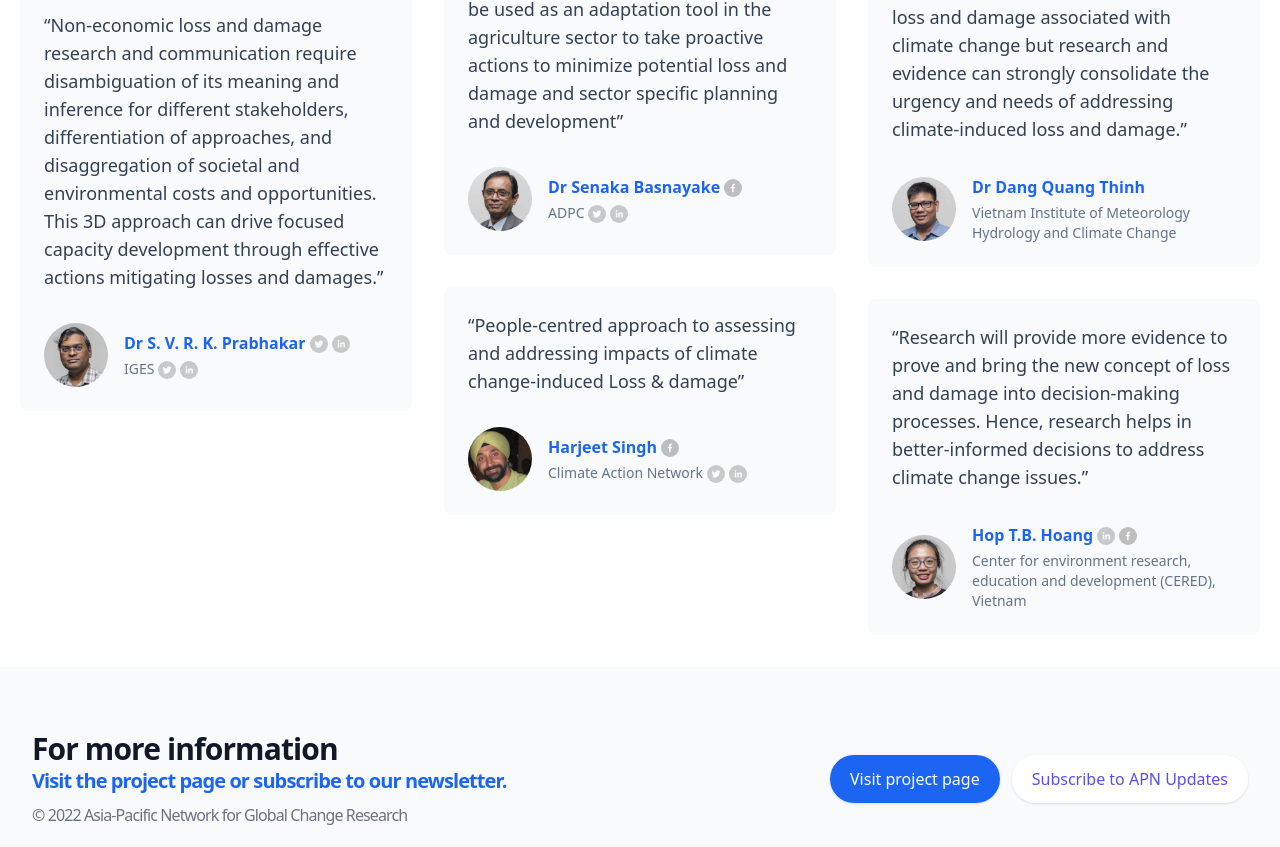
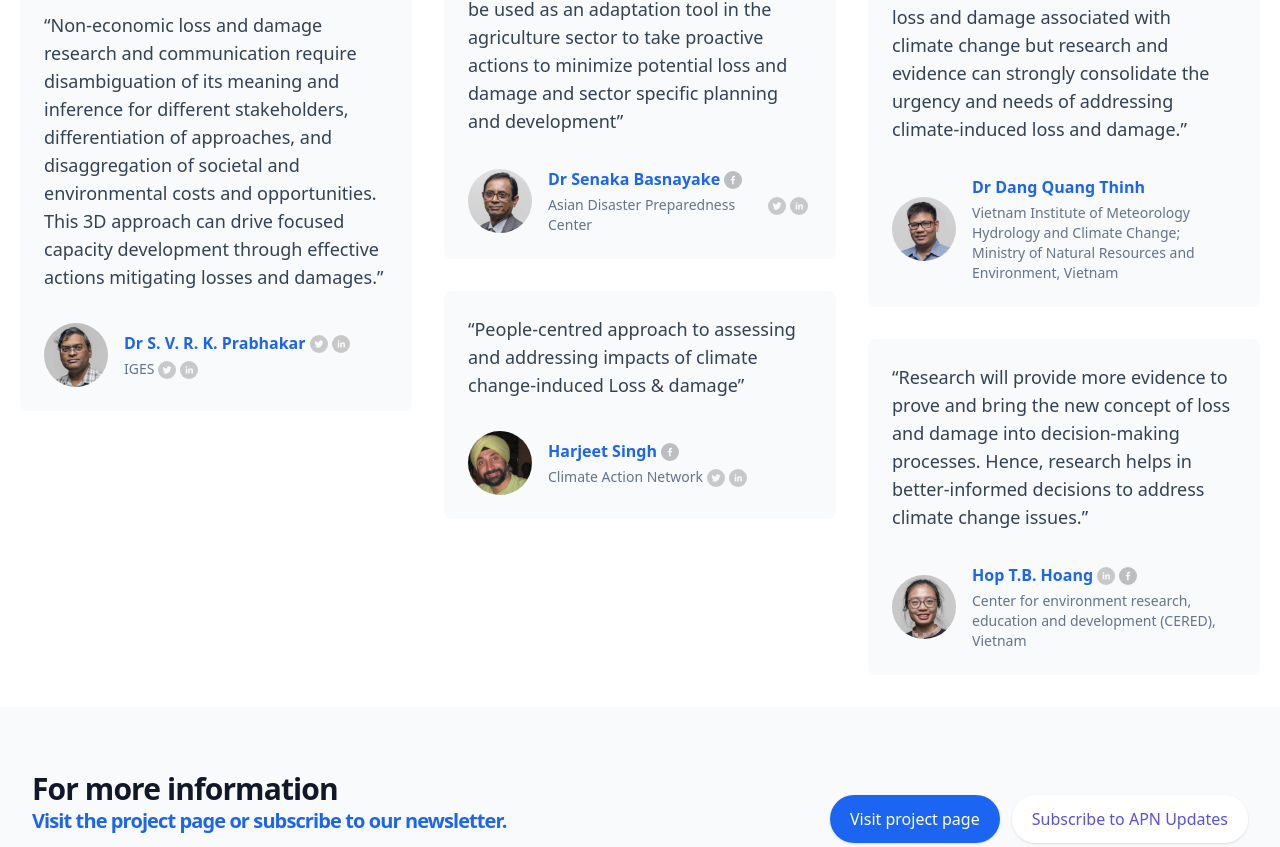
Before and after one commit to APN-ComDev/caf, a Next.js app: page / in a window 1280 px wide. Shown: the part 4294-5141 px from the top of the page. Built offline with nearby package versions, Linux system fonts and the light colour scheme; what tailwindcss-font-inter would draw is missing.

Commit message:
Update photo and affiliation, fix card display.

```diff
--- a/components/index/AuthorCard.js
+++ b/components/index/AuthorCard.js
@@ -46,8 +46,9 @@ export default function AuthorCard({ props }) {
                                 </div>
                             </div>
                             <div className="flex mt-0.5 text-sm font-normal text-slate-500">
-                                <p className='mt-0.5'>{props.org}</p>
-                                <div className='flex flex-auto mt-1 ml-1'>
+                                <div className='flex flex-auto mt-0.5'>
+                                    {props.org}
+                                    <div className='flex flex-auto mt-0.5 ml-1'>
                                         {props.orgTwitter &&
                                             <SocialIcon className="grayscale brightness-150 hover:brightness-100 hover:grayscale-0 mr-1" style={{ height: 18, width: 18 }} url={props.orgTwitter} />
                                         }
@@ -60,6 +61,7 @@ export default function AuthorCard({ props }) {
                                     </div>
                                 </div>
                             </div>
+                        </div>
 
                     </div>
                 </figcaption>
--- a/data/authors.js
+++ b/data/authors.js
@@ -132,7 +132,7 @@ export const authors = [
         col: 2,
         hidden: false,
         name: 'Dr Senaka Basnayake',
-        org: 'ADPC',
+        org: 'Asian Disaster Preparedness Center',
         image: '/images/portraits/sb.jpg',
         orgTwitter: 'https://twitter.com/ADPCnet',
         orgLinkedIn: 'https://www.linkedin.com/in/senaka-basnayake-16bb9b32',
@@ -228,7 +228,7 @@ export const authors = [
         col: 3,
         hidden: false,
         name: 'Dr Dang Quang Thinh',
-        org: 'Vietnam Institute of Meteorology Hydrology and Climate Change',
+        org: 'Vietnam Institute of Meteorology Hydrology and Climate Change; Ministry of Natural Resources and Environment, Vietnam',
         image: '/images/portraits/dt.jpg',
         orgTwitter: '',
         orgLinkedIn: '',
```
Also changed, not shown: public/images/portraits/lmn.jpg. Lines whose indentation alone changed are shown as unchanged.
